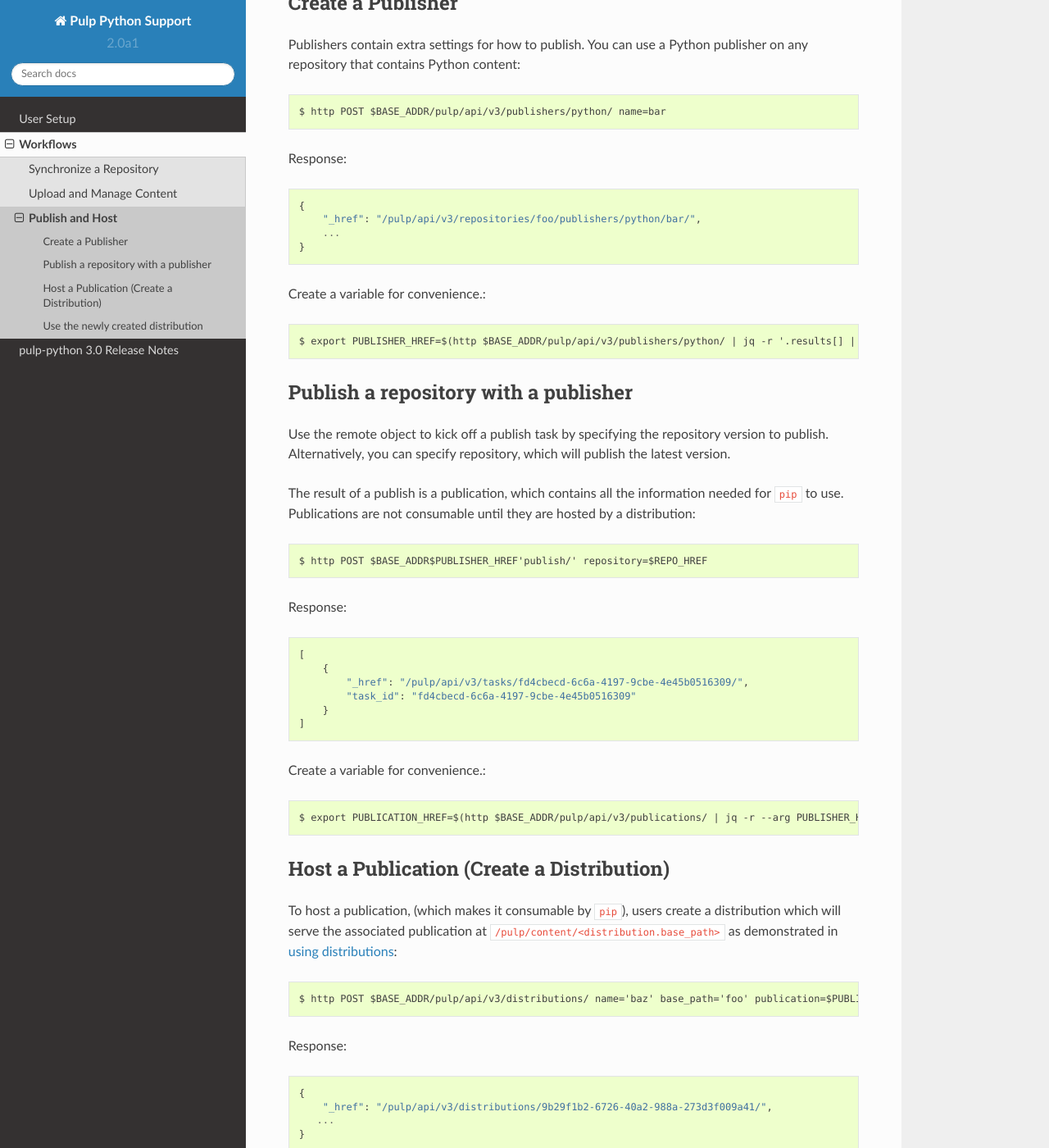
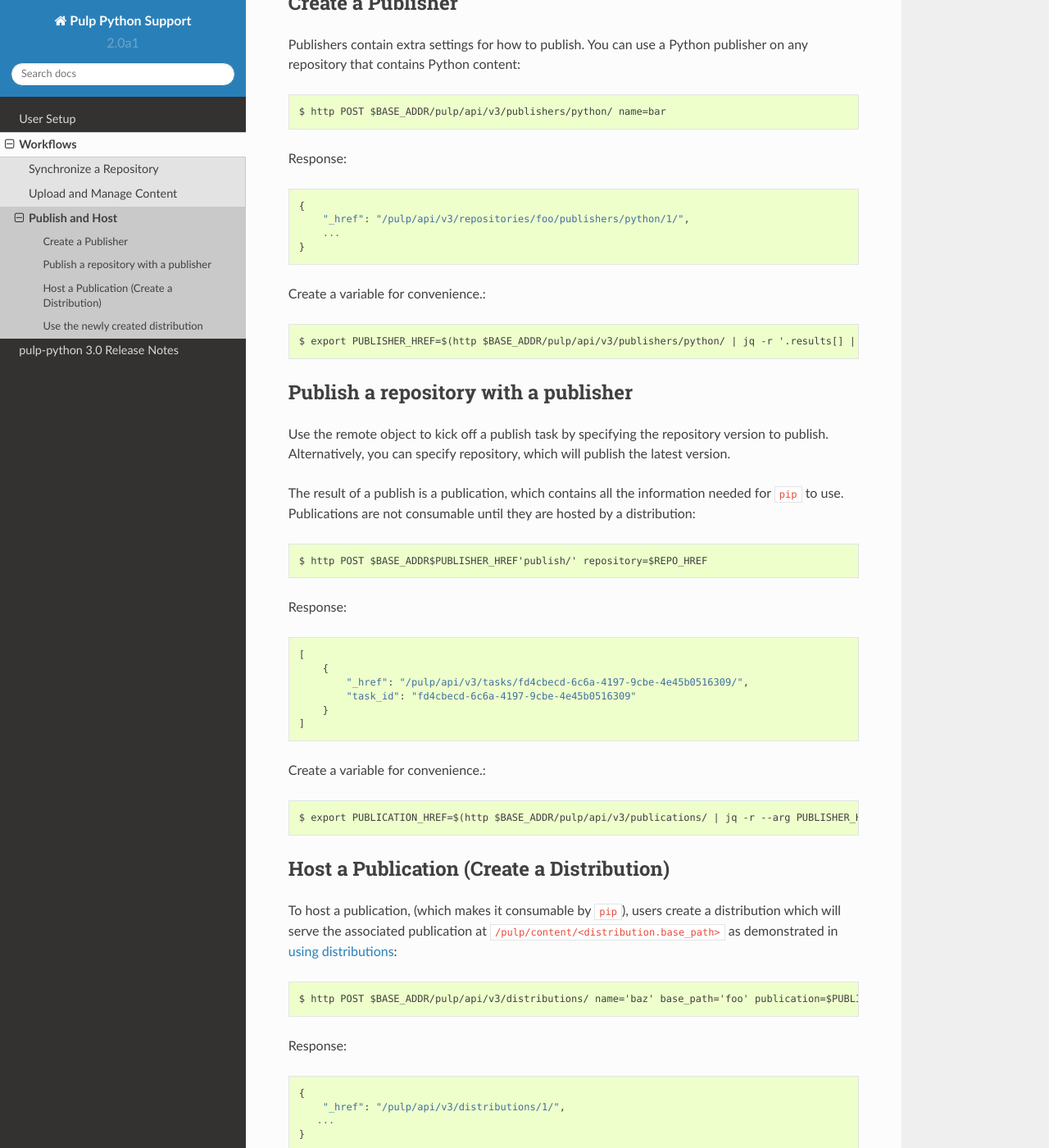
Before and after one commit to pulp/pulp_python, a Sphinx documentation site: the page built from docs/workflows/publish-host.rst, in a window 1280 px wide and 1400 px high, scrolled down 245 px. Shown: the whole window at 82% size. Built offline with Sphinx 7.4.7 and the Read the Docs theme 2.0.0, drawn with Linux system fonts in a browser that asks for light colours.

Commit message:
Docs and code use int IDs
closes: #3860
https://pulp.plan.io/issues/3860

```diff
--- a/docs/workflows/publish-host.rst
+++ b/docs/workflows/publish-host.rst
@@ -15,7 +15,7 @@
 Response::
 
     {
-        "_href": "/pulp/api/v3/repositories/foo/publishers/python/bar/",
+        "_href": "/pulp/api/v3/repositories/foo/publishers/python/1/",
         ...
     }
 
@@ -60,7 +60,7 @@
 Response::
 
     {
-        "_href": "/pulp/api/v3/distributions/9b29f1b2-6726-40a2-988a-273d3f009a41/",
+        "_href": "/pulp/api/v3/distributions/1/",
        ...
     }
 
--- a/docs/workflows/sync.rst
+++ b/docs/workflows/sync.rst
@@ -43,7 +43,7 @@
 Response::
 
     {
-        "_href": "/pulp/api/v3/repositories/foo/remotes/python/3750748b-781f-48df-9734-df014b2a11b4/",
+        "_href": "/pulp/api/v3/repositories/foo/remotes/python/1/",
         ...
     }
 
```
